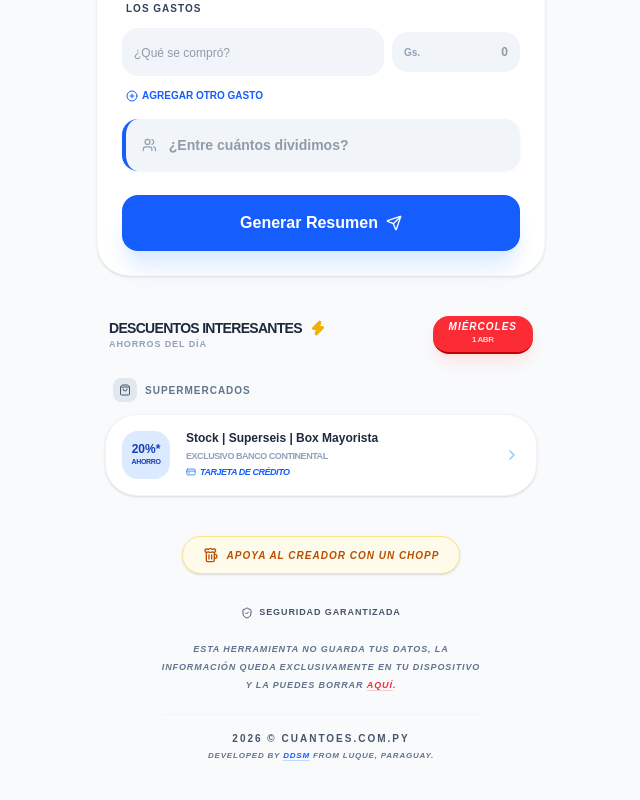
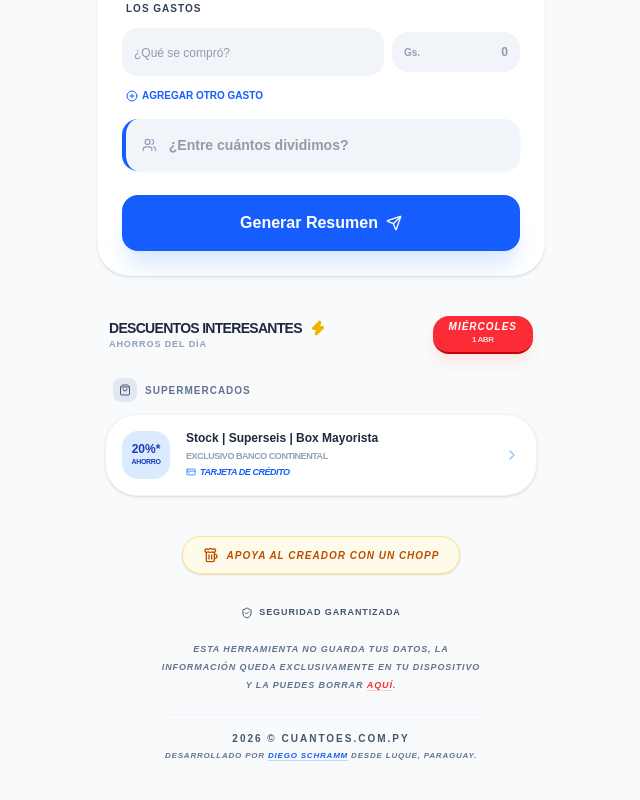
Before and after one commit to Schrammpy/cuanto-es, a Next.js app: page / in a window 1280 px wide. Shown: the part 617-1417 px from the top of the page, without its empty margins (319-959 px from the left). Built offline with nearby package versions, Linux system fonts and the light colour scheme.

Commit message:
Se agregan Desarrollado por

```diff
--- a/components/Footer.tsx
+++ b/components/Footer.tsx
@@ -86,14 +86,14 @@ export default function Footer() {
               2026 © CUANTOES.COM.PY
             </p>
             <p className="text-[8px] font-bold uppercase tracking-widest italic text-slate-500">
-              Developed by <a
+              Desarrollado por <a
                 href="https://www.linkedin.com/in/diegoschramm/"
                 target="_blank"
                 rel="noopener noreferrer"
                 className="text-blue-600 hover:text-blue-800 underline decoration-blue-200 underline-offset-2 transition-colors"
               >
-                DDSM
-              </a> from Luque, Paraguay.
+                Diego Schramm
+              </a> desde Luque, Paraguay.
             </p>
         </div>
       </div>
```
